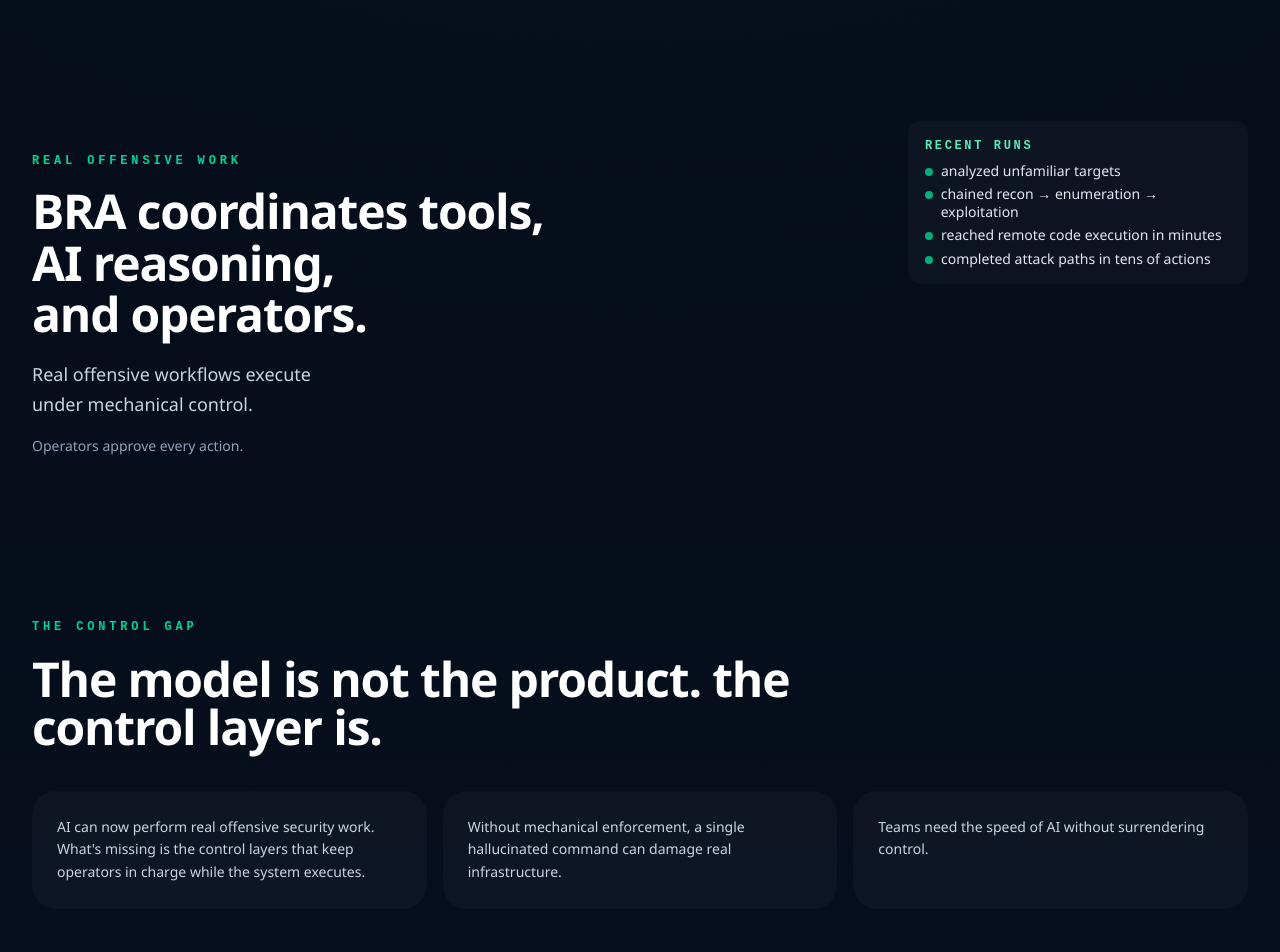
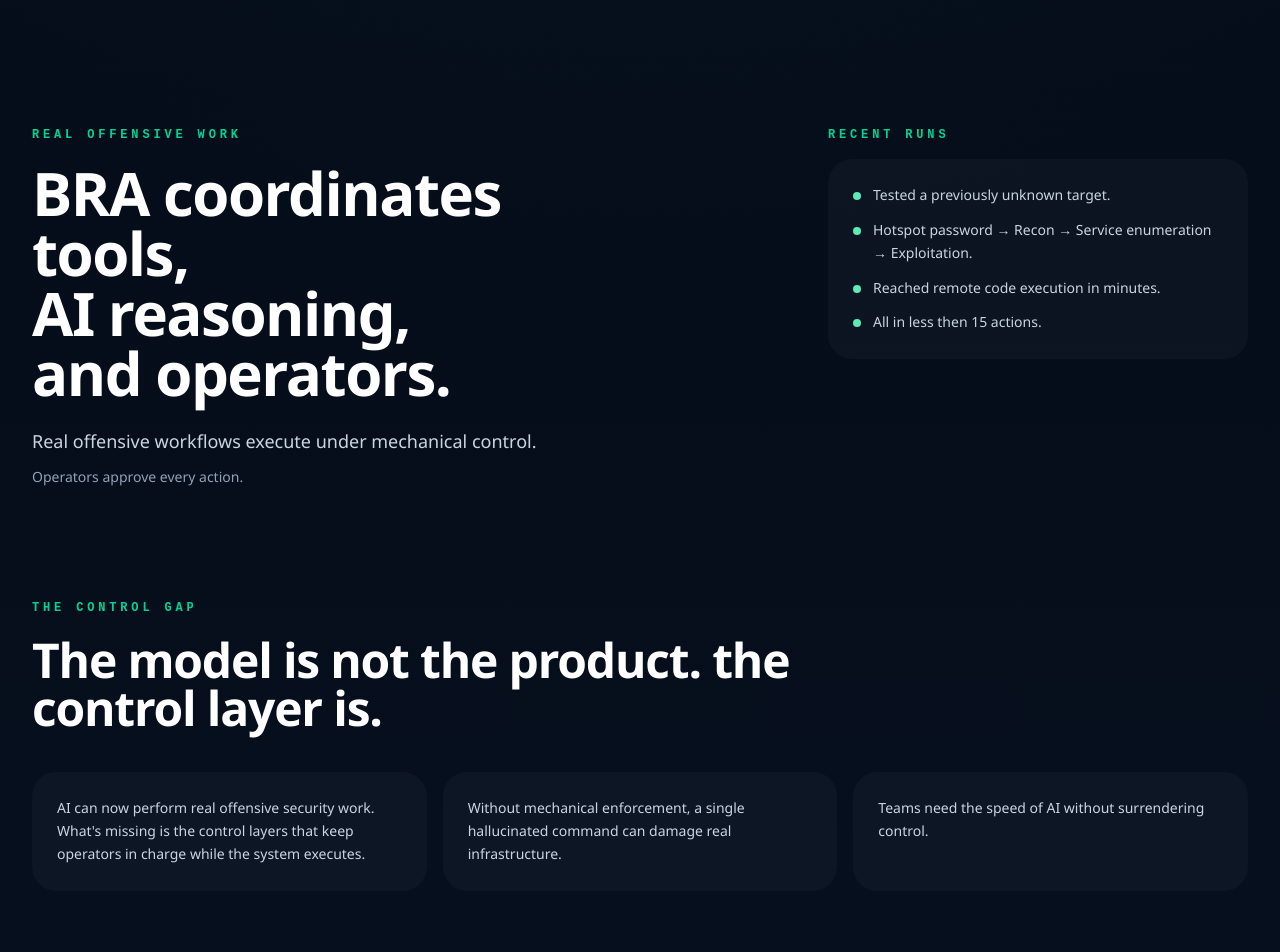
Before and after one commit to GainSec/battlereadyarmor-pilot, a Next.js app: page / in a window 1280 px wide. Shown: the part 1520-2472 px from the top of the page. Built offline with nearby package versions, Linux system fonts and the light colour scheme; no server answers.

Commit message:
awerfioj

```diff
--- a/app/page.tsx
+++ b/app/page.tsx
@@ -69,9 +69,12 @@ const proofItems = [
     description:
       "Offensive knowledge should compound, not disappear. The system produces a reusable finding artifact with severity, impacted surface, evidence, and reproduction context.",
     src: "/finding.png",
+    mobileSrc: "/mobile-finding.jpg",
     alt: "BRA finding artifact showing a high-severity unauthenticated admin interface issue with description, impact, and reproduction details.",
     width: 892,
     height: 895,
+    mobileWidth: 1184,
+    mobileHeight: 1829,
   },
 ] as const;
 
@@ -234,12 +237,20 @@ export default function Marketing2() {
 
                 <div className="mt-12 overflow-hidden rounded-[14px] border border-white/10 bg-[#020817]">
                   <Image
+                    src="/mobile-dash.jpg"
+                    alt="BRA command center showing engagement scope and governance"
+                    width={1320}
+                    height={1283}
+                    priority
+                    className="w-full h-auto rounded-xl md:hidden"
+                  />
+                  <Image
                     src="/bra-dash-proper.png"
                     alt="BRA command center showing engagement scope and governance"
                     width={5103}
                     height={1285}
                     priority
-                    className="h-auto w-full object-cover"
+                    className="hidden w-full h-auto rounded-xl md:block"
                   />
                 </div>
               </div>
@@ -247,49 +258,61 @@ export default function Marketing2() {
           </div>
         </section>
 
-        <section className="border-t border-emerald-400/10 px-6 py-20 lg:px-8">
-          <div className="mx-auto grid w-full max-w-[1400px] items-start gap-10 lg:grid-cols-[1.08fr_0.72fr]">
+        <section className="border-t border-emerald-400/10 px-6 py-14 lg:px-8">
+          <div className="mx-auto grid max-w-[1400px] items-start gap-20 lg:grid-cols-2">
             <div>
-              <SectionLabel>REAL OFFENSIVE WORK</SectionLabel>
-              <h2 className="mt-4 max-w-3xl text-3xl font-semibold leading-[1.08] tracking-tight text-white lg:text-5xl">
+              <p
+                className="text-xs font-bold uppercase tracking-[0.32em] text-emerald-400"
+                style={{ fontFamily: mono }}
+              >
+                REAL OFFENSIVE WORK
+              </p>
+
+              <h2 className="mt-5 max-w-[650px] text-4xl font-semibold tracking-tight text-white lg:text-6xl">
                 BRA coordinates tools,
                 <br />
                 AI reasoning,
                 <br />
                 and operators.
               </h2>
-              <p className="mt-5 max-w-2xl text-lg leading-relaxed text-slate-300">
-                Real offensive workflows execute
-                <br />
-                under mechanical control.
+
+              <p className="mt-6 max-w-[520px] text-lg text-slate-300">
+                Real offensive workflows execute under mechanical control.
               </p>
-              <p className="mt-4 max-w-2xl text-sm leading-relaxed text-slate-400">
+
+              <p className="mt-3 text-sm text-slate-400">
                 Operators approve every action.
               </p>
             </div>
 
-            <div className="w-full max-w-[340px] self-start rounded-xl border border-white/10 bg-white/[0.03] p-4 -mt-4 lg:-mt-8 lg:ml-auto">
-              <p className="text-xs font-bold uppercase tracking-[0.22em] text-emerald-300" style={{ fontFamily: mono }}>
-                Recent runs
+            <div className="w-full max-w-[420px] justify-self-end">
+              <p
+                className="text-xs font-bold uppercase tracking-[0.32em] text-emerald-400"
+                style={{ fontFamily: mono }}
+              >
+                RECENT RUNS
               </p>
-              <div className="mt-2 grid gap-1.5">
-                {[
-                  "analyzed unfamiliar targets",
-                  "chained recon → enumeration → exploitation",
-                  "reached remote code execution in minutes",
-                  "completed attack paths in tens of actions",
-                ].map((item) => (
-                  <div key={item} className="flex gap-2 text-sm leading-tight text-slate-200">
-                    <span className="mt-1.5 h-2 w-2 rounded-full bg-emerald-400/80" />
-                    <span>{item}</span>
-                  </div>
-                ))}
+
+              <div className="mt-4 rounded-3xl border border-white/10 bg-white/[0.03] p-6">
+                <div className="grid gap-3">
+                  {[
+                    "Tested a previously unknown target.",
+                    "Hotspot password → Recon → Service enumeration → Exploitation.",
+                    "Reached remote code execution in minutes.",
+                    "All in less then 15 actions.",
+                  ].map((item) => (
+                    <div key={item} className="flex gap-3 text-sm leading-relaxed text-slate-300">
+                      <span className="mt-2 h-2 w-2 shrink-0 rounded-full bg-emerald-300" />
+                      <span>{item}</span>
+                    </div>
+                  ))}
+                </div>
               </div>
             </div>
           </div>
         </section>
 
-        <section id="gap" className="border-t border-emerald-400/10 px-6 py-20 lg:px-8">
+        <section id="gap" className="border-t border-emerald-400/10 px-6 py-14 lg:px-8">
           <div className="mx-auto w-full max-w-[1400px]">
             <SectionLabel>The Control Gap</SectionLabel>
             <h2 className="mt-5 max-w-3xl text-3xl font-semibold tracking-tight text-white lg:text-5xl">
@@ -308,7 +331,7 @@ export default function Marketing2() {
           </div>
         </section>
 
-        <section id="pillars" className="border-t border-emerald-400/10 px-6 py-20 lg:px-8">
+        <section id="pillars" className="border-t border-emerald-400/10 px-6 py-14 lg:px-8">
           <div className="mx-auto w-full max-w-[1400px]">
             <SectionLabel>Core Pillars</SectionLabel>
             <h2 className="mt-5 max-w-4xl text-3xl font-semibold tracking-tight text-white lg:text-5xl">
@@ -328,7 +351,7 @@ export default function Marketing2() {
           </div>
         </section>
 
-        <section id="loop" className="border-t border-emerald-400/10 px-6 py-20 lg:px-8">
+        <section id="loop" className="border-t border-emerald-400/10 px-6 py-14 lg:px-8">
           <div className="mx-auto grid w-full max-w-[1400px] gap-10 lg:grid-cols-[0.95fr_1.05fr]">
             <div>
               <SectionLabel>Multi-Layered Checkpoints</SectionLabel>
@@ -360,7 +383,7 @@ export default function Marketing2() {
           </div>
         </section>
 
-        <section id="knowledge" className="border-t border-emerald-400/10 px-6 py-20 lg:px-8">
+        <section id="knowledge" className="border-t border-emerald-400/10 px-6 py-14 lg:px-8">
           <div className="mx-auto grid w-full max-w-[1400px] gap-10 lg:grid-cols-[0.92fr_1.08fr]">
             <div>
               <SectionLabel>Knowledge That Compounds</SectionLabel>
@@ -376,12 +399,12 @@ export default function Marketing2() {
                 </p>
                 <div className="mt-4 grid gap-3">
                   {[
-                    "findings turn into reusable artifacts",
-                    "attack paths become institutional knowledge",
-                    "tools and workflows become visible system capabilities",
-                    "expertise survives operator turnover",
-                    "operator decisions persist across engagements",
-                    "security policies and masking rules carry forward automatically",
+                    "Findings turn into reusable artifacts",
+                    "Attack paths become institutional knowledge",
+                    "Tools and workflows become visible system capabilities",
+                    "Expertise survives operator turnover",
+                    "Operator decisions persist across engagements",
+                    "Security policies and masking rules carry forward automatically",
                   ].map((item) => (
                     <div key={item} className="flex gap-3 text-sm leading-snug text-slate-200">
                       <span className="mt-1.5 h-2 w-2 rounded-full bg-emerald-300" />
@@ -396,7 +419,7 @@ export default function Marketing2() {
           </div>
         </section>
 
-        <section id="buyers" className="border-t border-emerald-400/10 px-6 py-20 lg:px-8">
+        <section id="buyers" className="border-t border-emerald-400/10 px-6 py-14 lg:px-8">
           <div className="mx-auto w-full max-w-[1400px]">
             <SectionLabel>Who Moves First</SectionLabel>
             <div className="mt-8 grid gap-5 lg:grid-cols-3">
@@ -420,7 +443,7 @@ export default function Marketing2() {
           </div>
         </section>
 
-        <section id="cta" className="border-t border-emerald-400/10 px-6 py-20 lg:px-8">
+        <section id="cta" className="border-t border-emerald-400/10 px-6 py-14 lg:px-8">
           <div className="mx-auto w-full max-w-[1200px] rounded-[32px] border border-emerald-400/14 bg-emerald-400/[0.06] p-8 text-center lg:p-12">
             <SectionLabel>Request Access</SectionLabel>
             <h2 className="mt-5 text-3xl font-semibold tracking-tight text-white lg:text-5xl">
--- a/components/ProofSelector.tsx
+++ b/components/ProofSelector.tsx
@@ -10,9 +10,12 @@ type ProofSelectorItem = {
   title: string;
   description: string;
   src: string;
+  mobileSrc?: string;
   alt: string;
   width: number;
   height: number;
+  mobileWidth?: number;
+  mobileHeight?: number;
   imageClassName?: string;
 };
 
@@ -76,6 +79,24 @@ export function ProofSelector({ items, tone = "dark" }: ProofSelectorProps) {
       <div
         className={`mt-5 flex min-h-[220px] items-center justify-center overflow-hidden rounded-[22px] border p-3 sm:min-h-[320px] sm:p-5 md:min-h-[360px] ${theme.frame}`}
       >
+        {active.mobileSrc ? (
+          <>
+            <Image
+              src={active.mobileSrc}
+              alt={active.alt}
+              width={active.mobileWidth ?? active.width}
+              height={active.mobileHeight ?? active.height}
+              className={`h-auto max-h-[72vh] w-full object-contain md:hidden ${active.imageClassName ?? ""}`}
+            />
+            <Image
+              src={active.src}
+              alt={active.alt}
+              width={active.width}
+              height={active.height}
+              className={`hidden h-auto max-h-[72vh] w-full object-contain md:block ${active.imageClassName ?? ""}`}
+            />
+          </>
+        ) : (
           <Image
             src={active.src}
             alt={active.alt}
@@ -83,6 +104,7 @@ export function ProofSelector({ items, tone = "dark" }: ProofSelectorProps) {
             height={active.height}
             className={`h-auto max-h-[72vh] w-full object-contain ${active.imageClassName ?? ""}`}
           />
+        )}
       </div>
 
       <div className="px-1 pb-1 pt-4 sm:pt-5">
--- a/components/command/AnimatedBraBrand.tsx
+++ b/components/command/AnimatedBraBrand.tsx
@@ -132,10 +132,12 @@ export function AnimatedBraBrand({
       className="relative inline-block min-w-[3ch] align-middle"
       style={{
         width: `${width}px`,
+        height: "1em",
         fontFamily: "var(--font-orbitron), monospace",
         letterSpacing: "2px",
         textTransform: "uppercase",
         fontSize: "0.75rem",
+        lineHeight: 1,
         opacity: phase.opacity,
         transition: `opacity ${FADE_DURATION}ms`,
       }}
@@ -143,7 +145,7 @@ export function AnimatedBraBrand({
       <span ref={measureRef} className="pointer-events-none absolute left-0 top-0 whitespace-pre opacity-0">
         {TEXT}
       </span>
-      <span aria-hidden="true" className="block whitespace-pre">
+      <span aria-hidden="true" className="block min-h-[1em] whitespace-pre">
         {TEXT.slice(0, phase.count).split("").map((char, index) => {
           const isBra = BRA_INDICES.has(index);
           const tone = isBra
```
Also changed, not shown: public/mobile-dash.jpg (added), public/mobile-finding.jpg (added). Lines whose indentation alone changed are shown as unchanged.
